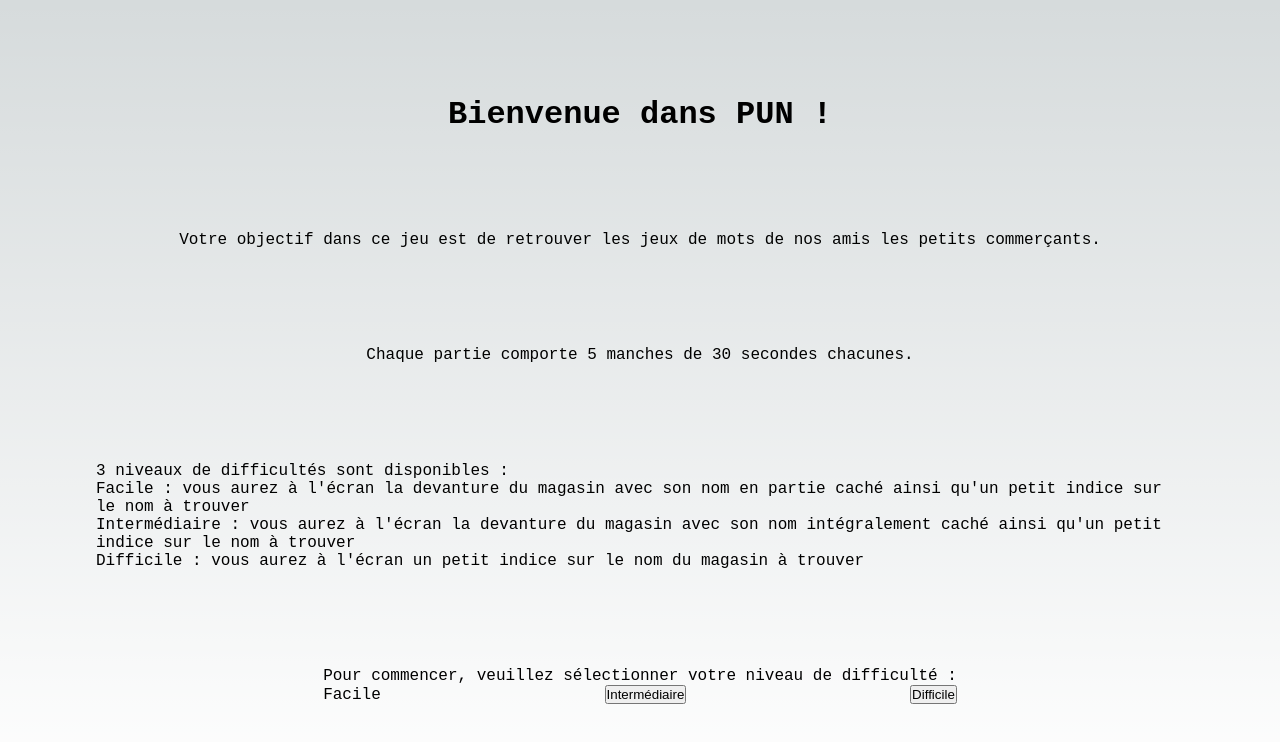
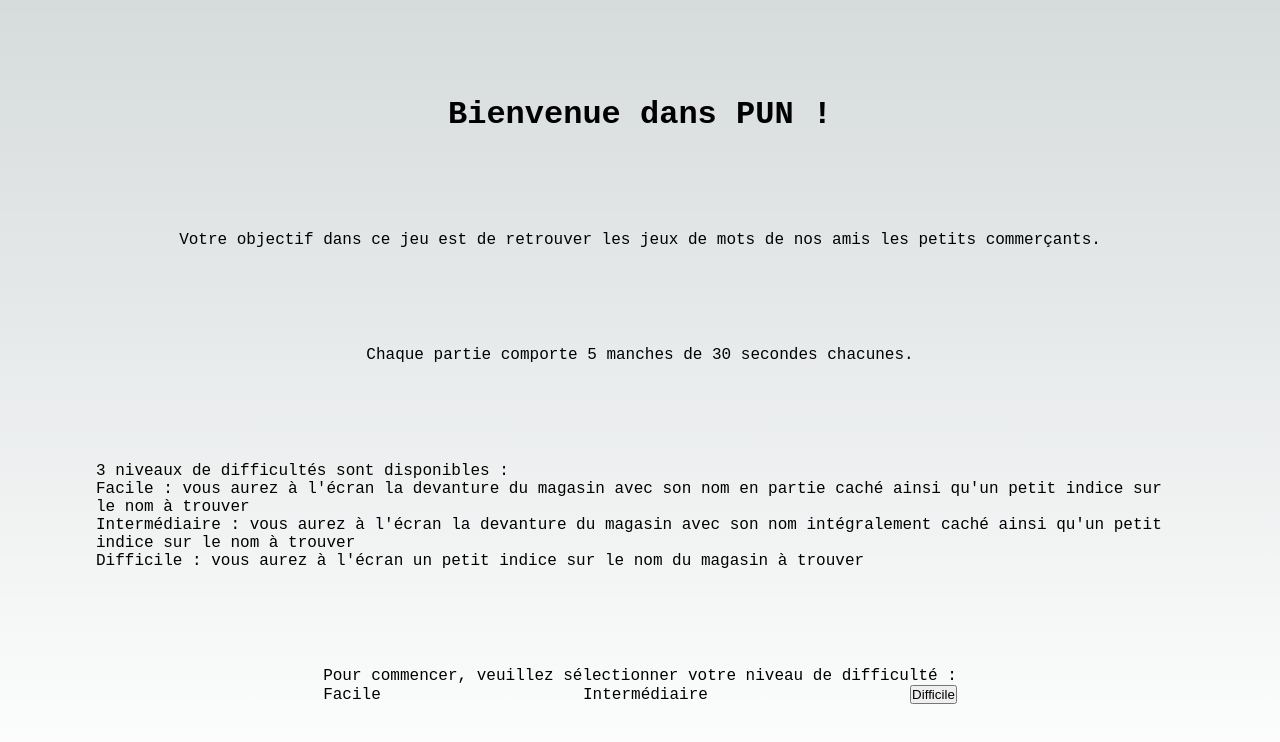
Before and after one commit to remybms/challengeJS, a Next.js app in the folder pun/: page / in a window 1280 px wide. Shown: the top 742 px of the page. Built offline with nearby package versions, Linux system fonts and the light colour scheme.

Commit message:
add link to medium level

```diff
--- a/pun/pages/index.js
+++ b/pun/pages/index.js
@@ -26,7 +26,7 @@ export default function Home() {
             Pour commencer, veuillez sélectionner votre niveau de difficulté :
             <div className={styles.form}>
               <Link href="/easy">Facile</Link>
-              <button value='medium'>Intermédiaire</button>
+              <Link href="/medium">Intermédiaire</Link>
               <button value='hard'>Difficile</button>
             </div>
 
```
